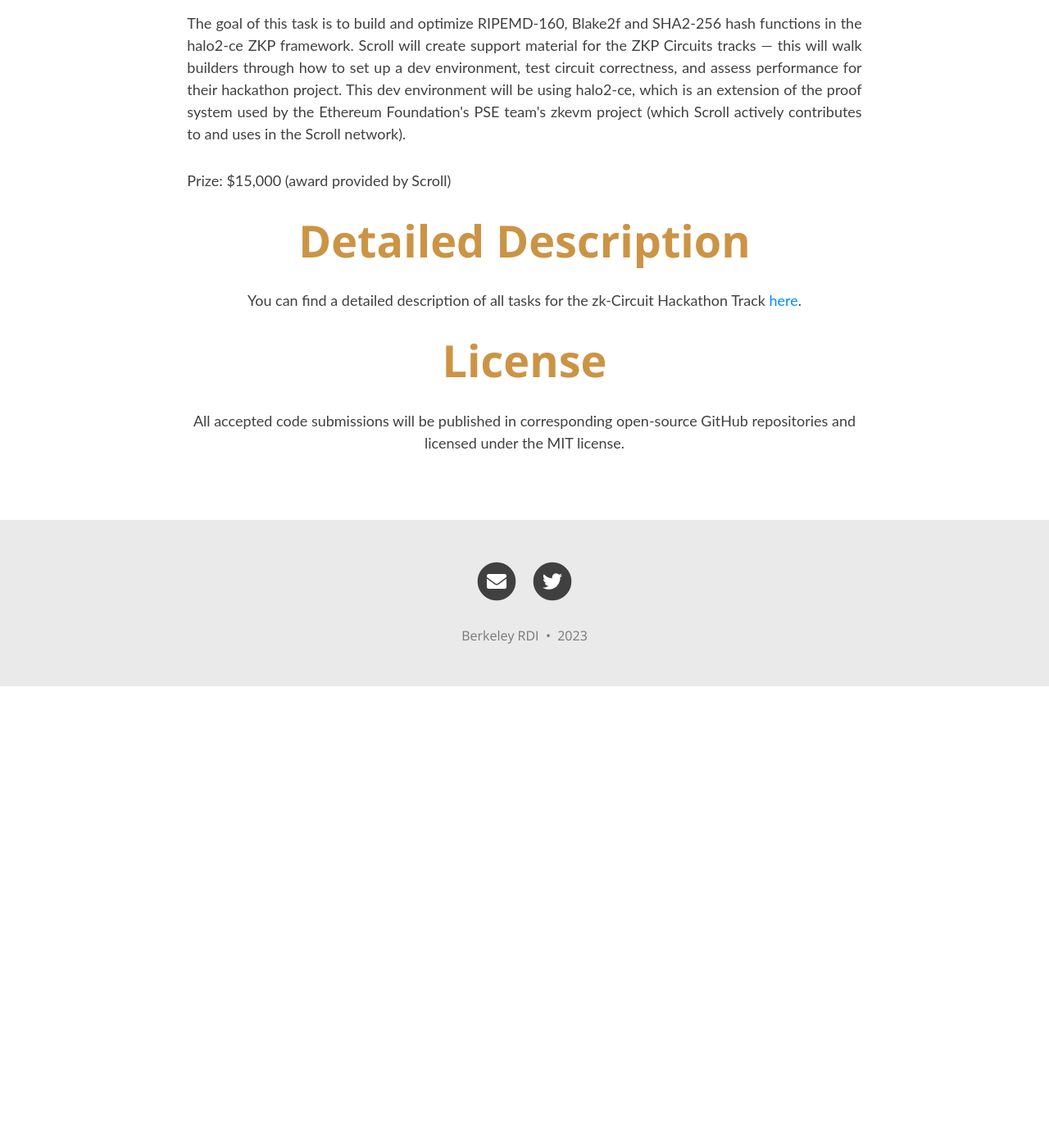
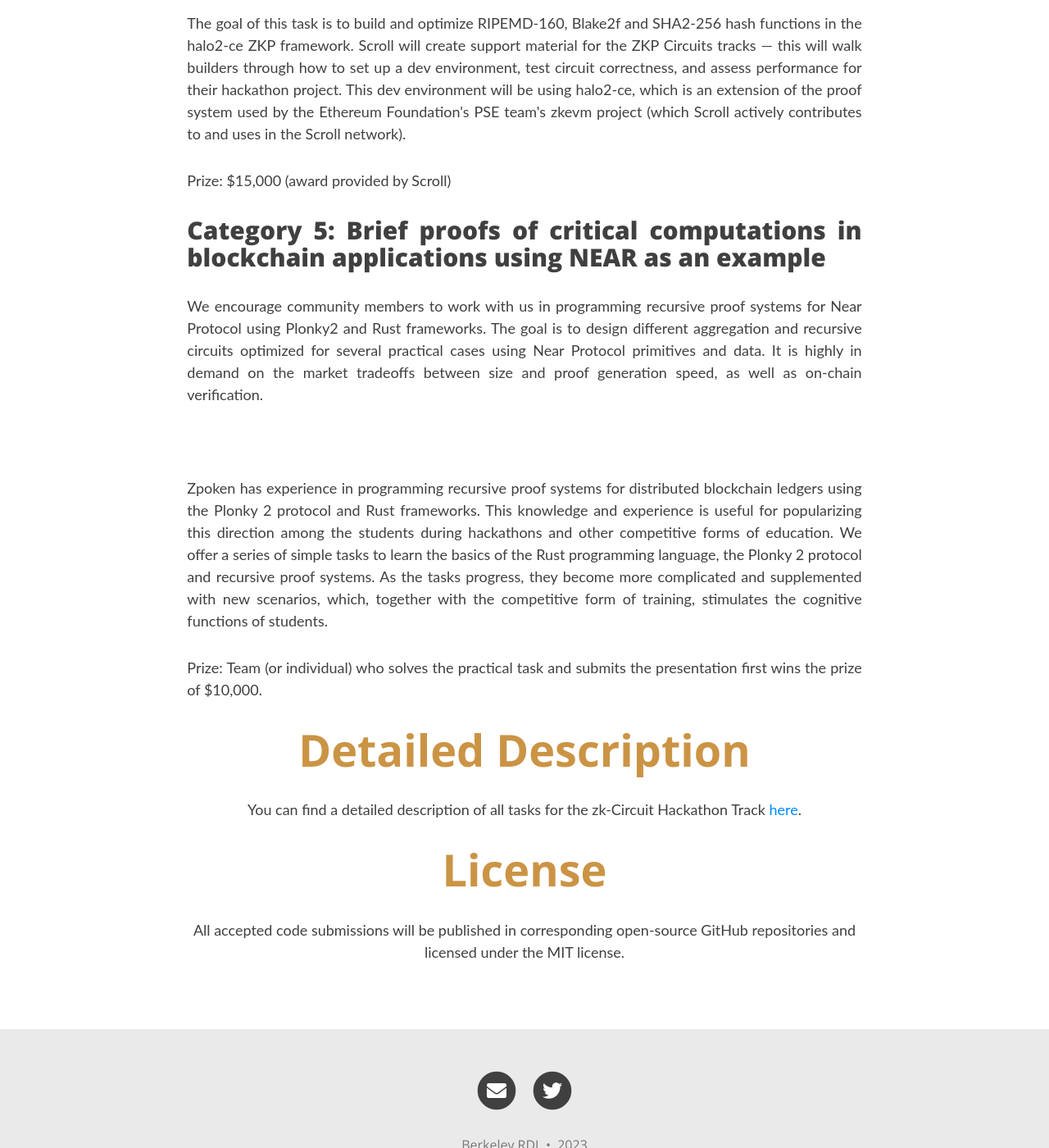
Before and after one commit to rdi-berkeley/zkp-web3-hackathon, a Jekyll site: the page built from _tracks/zk_circuit_track.md, in a window 1280 px wide and 1400 px high, scrolled down 2607 px. Shown: the whole window at 82% size. Built offline with Jekyll 4.4.1, drawn with Linux system fonts in a browser that asks for light colours; nearby versions of some CDN libraries; comment, search, counter and statistics services are not loaded; before the commit the page ends 3444 px from its top, so only the background shows below that.

Commit message:
adding details for circuit track

```diff
--- a/_tracks/zk_circuit_track.md
+++ b/_tracks/zk_circuit_track.md
@@ -85,8 +85,19 @@ Each of the following categories has designated tasks, which are described in <a
     <p> The goal of this task is to build and optimize RIPEMD-160, Blake2f and SHA2-256 hash functions in the halo2-ce ZKP framework. Scroll will create support material for the ZKP Circuits tracks — this will walk builders through how to set up a dev environment, test circuit correctness, and assess performance for their hackathon project. This dev environment will be using halo2-ce, which is an extension of the proof system used by the Ethereum Foundation's PSE team's zkevm project (which Scroll actively contributes to and uses in the Scroll network).
     </p>
     <p>
-   Prize: $15,000 (award provided by Scroll)
-</p>
+    Prize: $15,000 (award provided by Scroll)
+    </p>
+
+    <h2>Category 5: Brief proofs of critical computations in blockchain applications using NEAR as an example</h2>
+    <p> We encourage community members to work with us in programming recursive proof systems for Near Protocol using Plonky2 and Rust frameworks. The goal is to design different aggregation and recursive circuits optimized for several practical cases using Near Protocol primitives and data. It is highly in demand on the market tradeoffs between size and proof generation speed, as well as on-chain verification.
+    </p>
+    <br/>
+    <p>
+    Zpoken has experience in programming recursive proof systems for distributed blockchain ledgers using the Plonky 2 protocol and Rust frameworks. This knowledge and experience is useful for popularizing this direction among the students during hackathons and other competitive forms of education.  We offer a series of simple tasks to learn the basics of the Rust programming language, the Plonky 2 protocol and recursive proof systems.  As the tasks progress, they become more complicated and supplemented with new scenarios, which, together with the competitive form of training, stimulates the cognitive functions of students.
+    </p>
+    <p>
+    Prize: Team (or individual) who solves the practical task and submits the presentation first wins the prize of $10,000.
+    </p>
 </div>
 
 <div style="text-align: center;">
```
